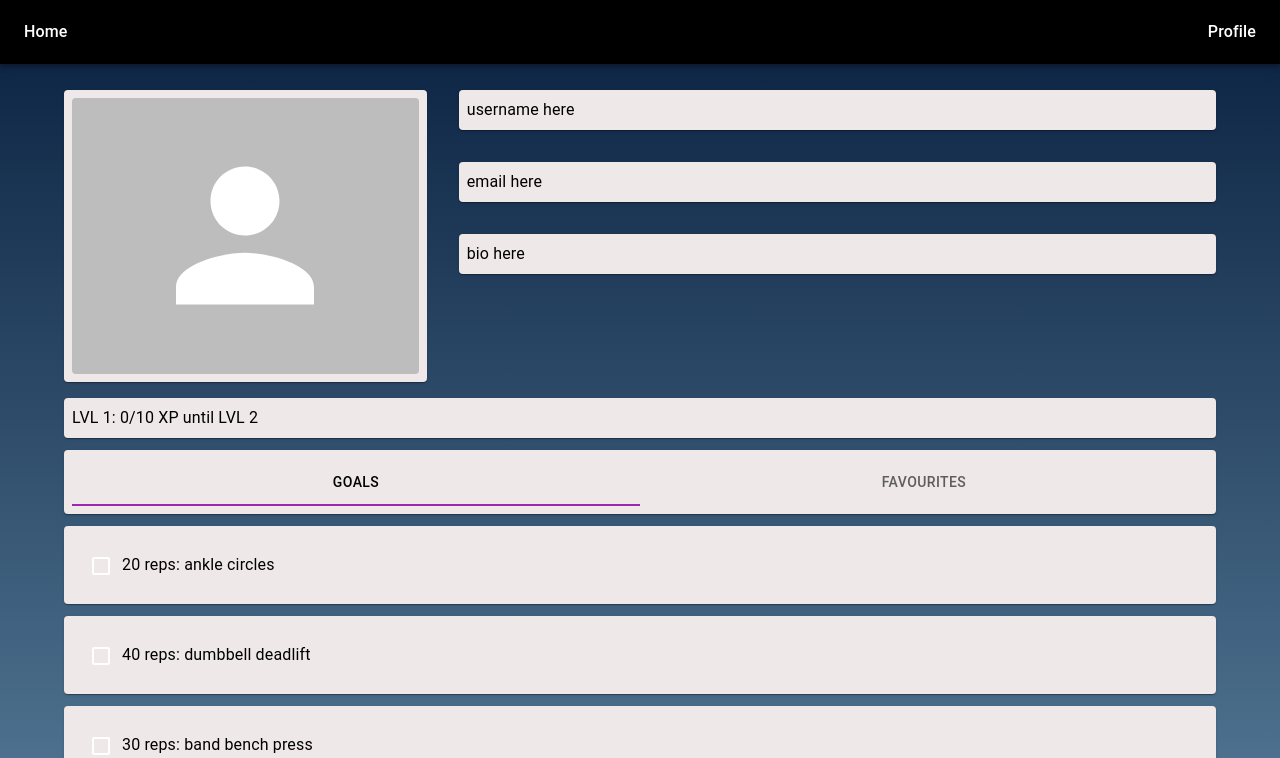
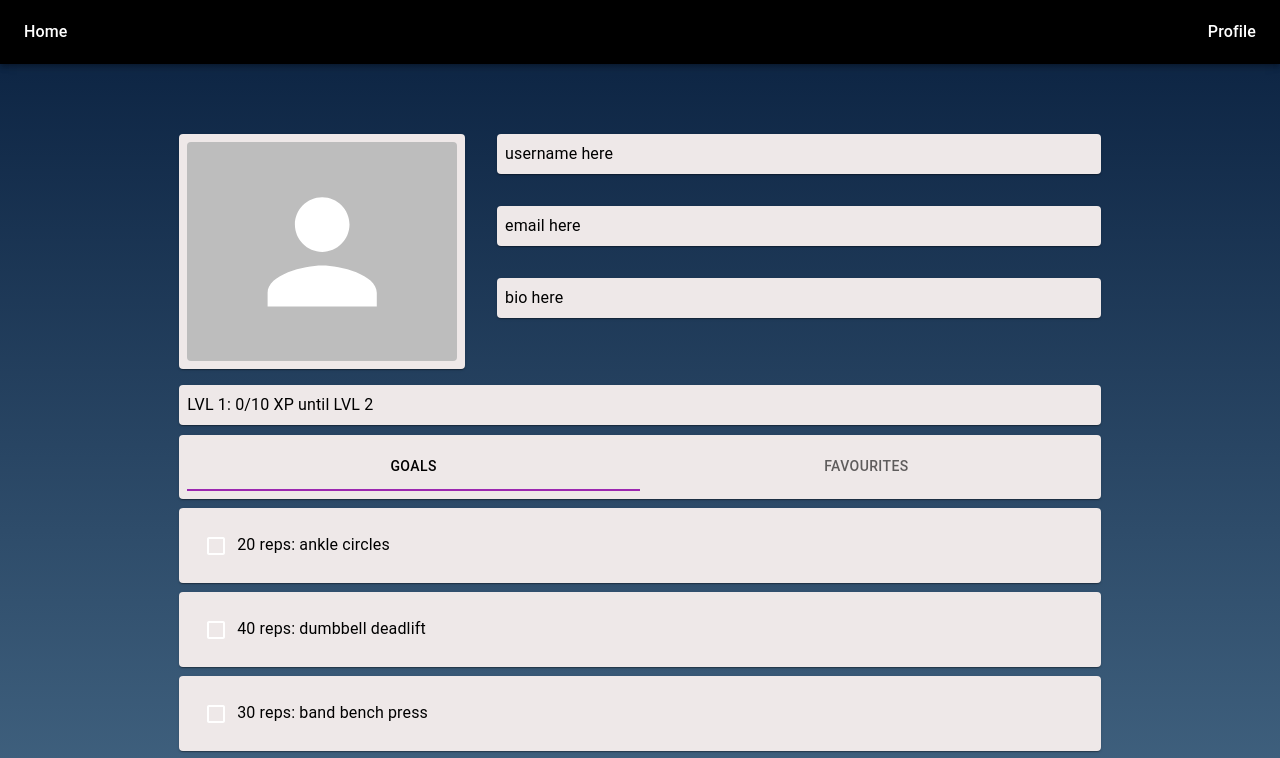
Before and after one commit to davitvoski/body-quest, a React (Vite) app in the folder client/: page /Profile in a window 1280 px wide. Shown: the top 758 px of the page. Built offline with nearby package versions, Linux system fonts and the light colour scheme.

Commit message:
Fix profile styling

```diff
--- a/client/src/App.css
+++ b/client/src/App.css
@@ -51,13 +51,14 @@ body {
 html,
 body,
 #root,
-.App,
-.App > div {
-  width: 100%;
+.App {
+  min-width: 100%;
+  min-height: 100%;
   margin: 0;
   padding: 0;
   flex-direction: column;
   justify-content: flex-start;
+  overflow: auto;
 }
 
 /* #root{
--- a/client/src/index.css
+++ b/client/src/index.css
@@ -92,20 +92,20 @@ button:focus-visible {
 }
 
 .profile {
-  padding-top: 60px;
-  height: 100vh;
   width: 80%;
   margin: auto;
 }
 
 @media (min-width: 600px) {
   .profile {
-    padding-top: 70px;
+    padding-top: 50px;
+    padding-bottom: 50px;
   }
 }
 
 @media (max-width: 599px) {
   .profile {
-    padding-top: 54px;
+    padding-top: 34px;
+    padding-bottom: 34px;
   }
 }
```
